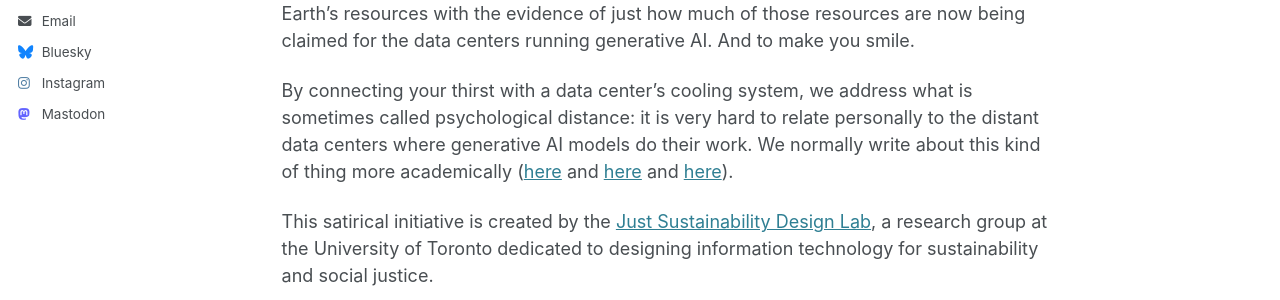
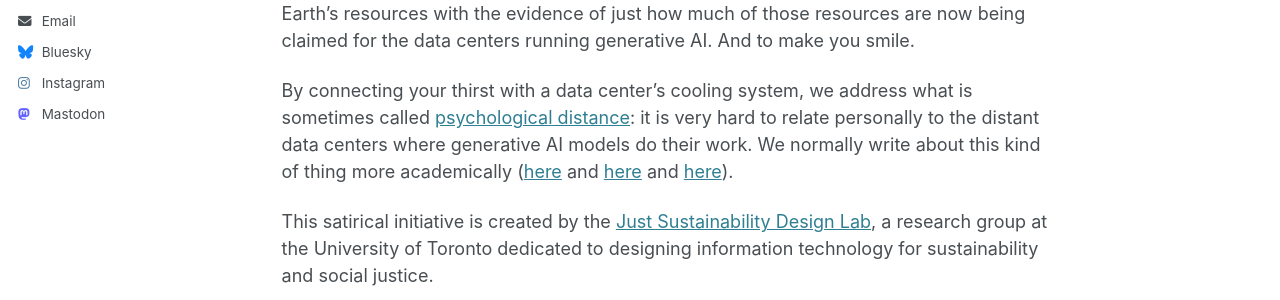
Before and after one commit to JustSustainabilityDesign/savetheAI, a Jekyll site: the page built from _pages/about.md, in a window 1280 px wide and 932 px high. Shown: the part 226-526 px from the top of the window. Built offline with Jekyll 4.4.1, drawn with Linux system fonts in a browser that asks for light colours; part of the change alters nothing that is shown.

```diff
--- a/_pages/about.md
+++ b/_pages/about.md
@@ -7,7 +7,7 @@ Do we actually want you to sit thirstily in the dark with an empty phone battery
 
 Our aim with this satirical campaign is to use humor to connect your personal needs for Earth’s resources with the evidence of just how much of those resources are now being claimed for the data centers running generative AI. And to make you smile.
 
-By connecting your thirst with a data center’s cooling system, we address what is sometimes called psychological distance: it is very hard to relate personally to the distant data centers where generative AI models do their work. We normally write about this kind of thing more academically ([here](https://www.semanticscholar.org/paper/Limits-at-a-Distance%3A-Design-Directions-to-Address-Bhardwaj/41ebfd61217c8d1287fa0b6f28bc57d3f34f5a22) and [here](https://direct.mit.edu/books/oa-monograph/5594/chapter/4218569/Searching-for-Just-Sustainable-Design-Decisions) and [here](https://arxiv.org/abs/2501.17980v1)).
+By connecting your thirst with a data center’s cooling system, we address what is sometimes called [psychological distance]([url](https://en.wikipedia.org/wiki/Psychological_distance)): it is very hard to relate personally to the distant data centers where generative AI models do their work. We normally write about this kind of thing more academically ([here](https://www.semanticscholar.org/paper/Limits-at-a-Distance%3A-Design-Directions-to-Address-Bhardwaj/41ebfd61217c8d1287fa0b6f28bc57d3f34f5a22) and [here](https://direct.mit.edu/books/oa-monograph/5594/chapter/4218569/Searching-for-Just-Sustainable-Design-Decisions) and [here](https://arxiv.org/abs/2501.17980v1)).
 
 This satirical initiative is created by the [Just Sustainability Design Lab](https://justsustainabilitydesign.org/), a research group at the University of Toronto dedicated to designing information technology for sustainability and social justice.
 
```
